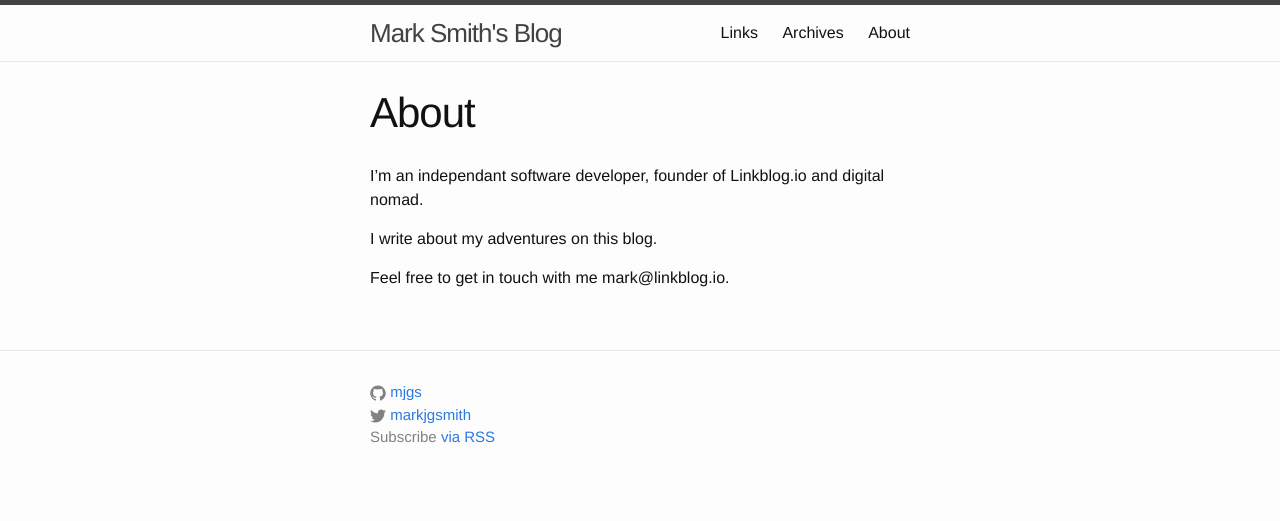
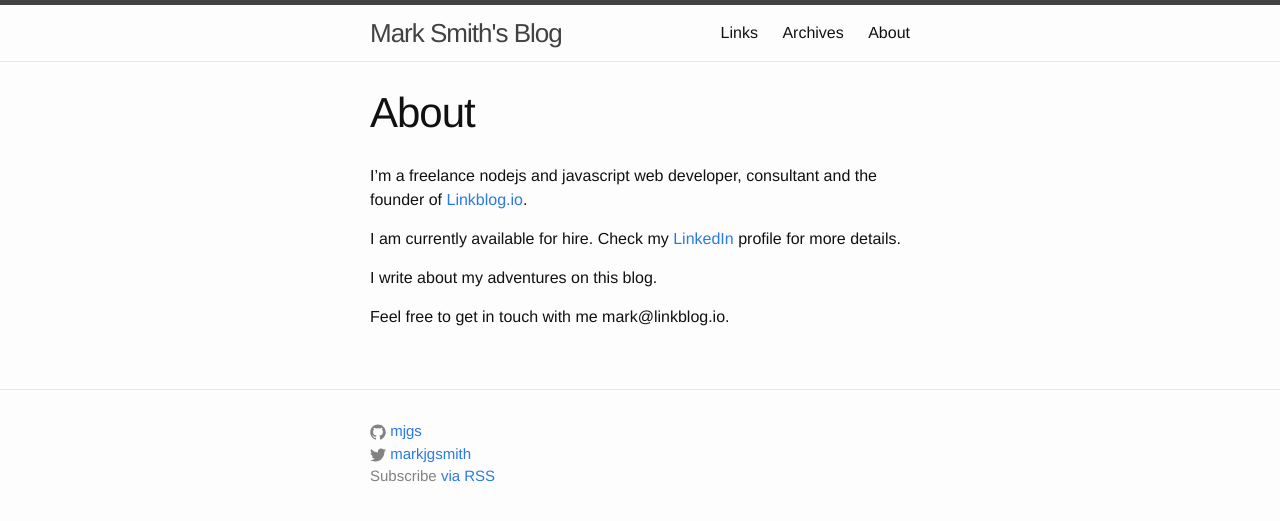
Before and after one commit to mjgs/mjgs.github.io, a Jekyll site: the page built from about.md, in a window 1280 px wide. Shown: the top 521 px of the page. Built offline with Jekyll 4.4.1, drawn with Linux system fonts in a browser that asks for light colours.

Commit message:
Update about section

```diff
--- a/about.md
+++ b/about.md
@@ -4,7 +4,9 @@ title: About
 permalink: /about/
 ---
 
-I'm an independant software developer, founder of Linkblog.io and digital nomad.
+I'm a freelance nodejs and javascript web developer, consultant and the founder of <a href="https://linkblog.io">Linkblog.io</a>.
+
+I am currently available for hire. Check my <a href="https://www.linkedin.com/in/markjgsmith">LinkedIn</a> profile for more details.
 
 I write about my adventures on this blog.
 
```
